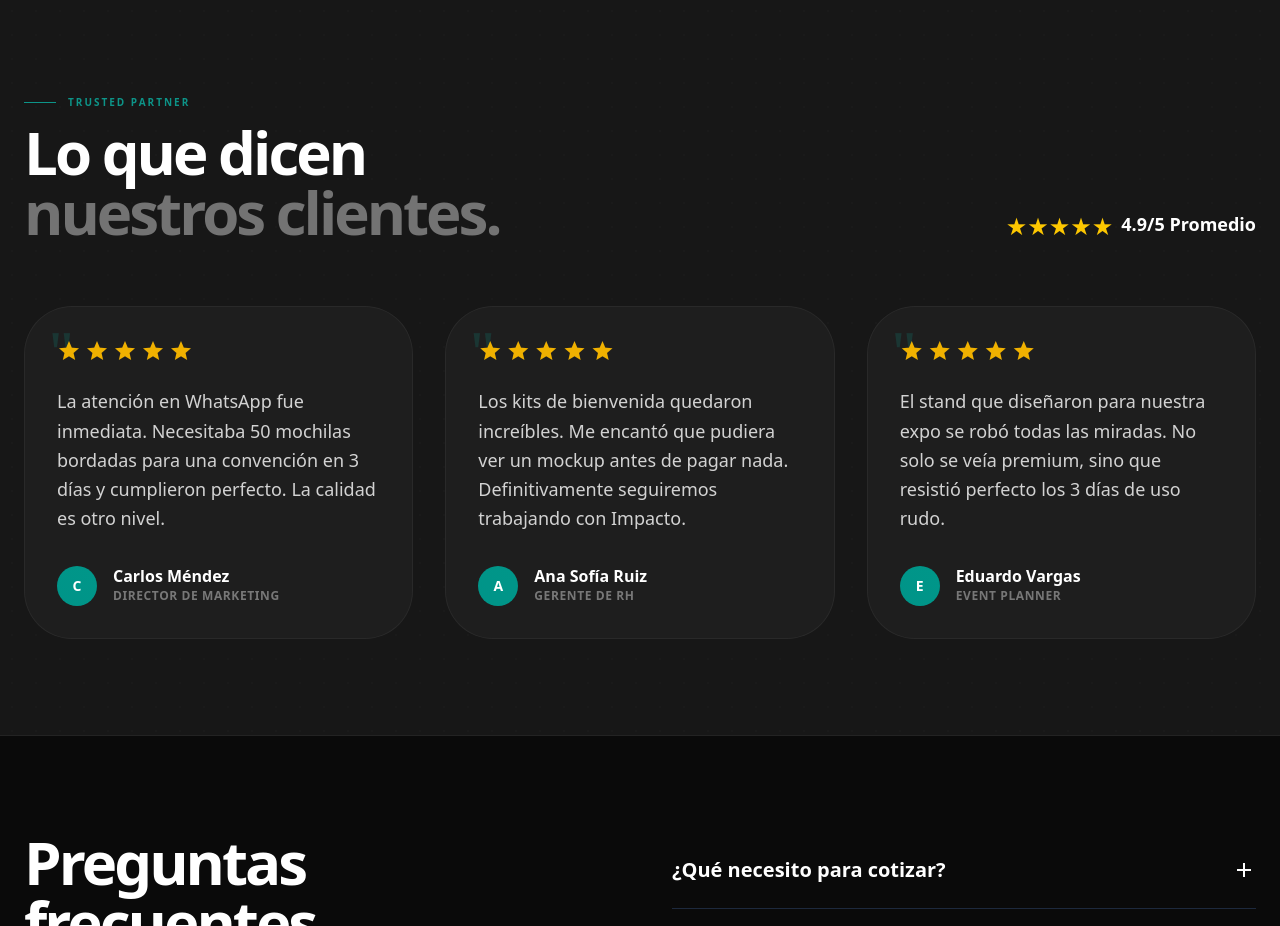
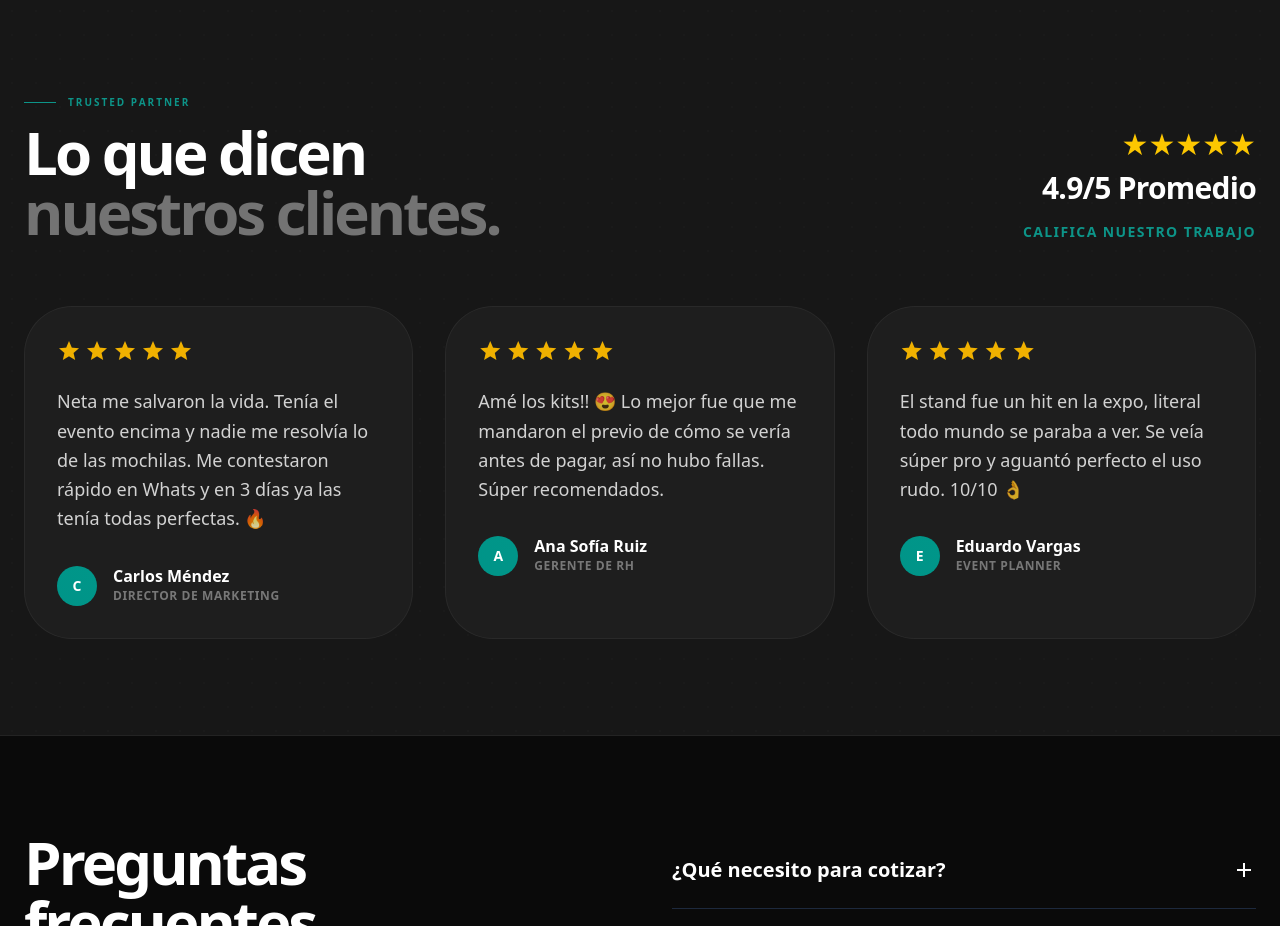
Before and after one commit to lavidadeuncreativx/impactodemarca, a Next.js app: page / in a window 1280 px wide. Shown: the part 4980-5906 px from the top of the page. Built offline with nearby package versions, Linux system fonts and the light colour scheme.

Commit message:
Refine testimonials: UGC copy, larger rating, review modal

```diff
--- a/app/components/Testimonials.tsx
+++ b/app/components/Testimonials.tsx
@@ -1,32 +1,43 @@
 "use client";
 
-import { motion } from "framer-motion";
+import { useState } from "react";
+import { motion, AnimatePresence } from "framer-motion";
 
-const reviews = [
+const initialReviews = [
     {
         id: 1,
         author: "Carlos Méndez",
         role: "Director de Marketing",
         rating: 5,
-        text: "La atención en WhatsApp fue inmediata. Necesitaba 50 mochilas bordadas para una convención en 3 días y cumplieron perfecto. La calidad es otro nivel."
+        text: "Neta me salvaron la vida. Tenía el evento encima y nadie me resolvía lo de las mochilas. Me contestaron rápido en Whats y en 3 días ya las tenía todas perfectas. 🔥"
     },
     {
         id: 2,
         author: "Ana Sofía Ruiz",
         role: "Gerente de RH",
         rating: 5,
-        text: "Los kits de bienvenida quedaron increíbles. Me encantó que pudiera ver un mockup antes de pagar nada. Definitivamente seguiremos trabajando con Impacto."
+        text: "Amé los kits!! 😍 Lo mejor fue que me mandaron el previo de cómo se vería antes de pagar, así no hubo fallas. Súper recomendados."
     },
     {
         id: 3,
         author: "Eduardo Vargas",
         role: "Event Planner",
         rating: 5,
-        text: "El stand que diseñaron para nuestra expo se robó todas las miradas. No solo se veía premium, sino que resistió perfecto los 3 días de uso rudo."
+        text: "El stand fue un hit en la expo, literal todo mundo se paraba a ver. Se veía súper pro y aguantó perfecto el uso rudo. 10/10 👌"
     }
 ];
 
 export default function Testimonials() {
+    const [reviews, setReviews] = useState(initialReviews);
+    const [isModalOpen, setIsModalOpen] = useState(false);
+    const [newReview, setNewReview] = useState({ author: "", role: "", text: "", rating: 5 });
+
+    const handleSubmit = (e: React.FormEvent) => {
+        e.preventDefault();
+        setReviews([{ ...newReview, id: Date.now() }, ...reviews]);
+        setIsModalOpen(false);
+        setNewReview({ author: "", role: "", text: "", rating: 5 });
+    };
     return (
         <section id="resenas" className="py-24 bg-neutral-900 border-y border-white/5 relative overflow-hidden">
             {/* Background Texture */}
@@ -48,9 +59,15 @@ export default function Testimonials() {
                         </h2>
                     </motion.div>
 
-                    <div className="flex gap-2">
-                        <div className="text-yellow-400 flex text-2xl">★★★★★</div>
-                        <span className="text-white font-bold text-lg">4.9/5 Promedio</span>
+                    <div className="flex flex-col md:items-end gap-2">
+                        <div className="text-yellow-400 flex text-3xl">★★★★★</div>
+                        <span className="text-white font-black text-3xl tracking-tight">4.9/5 Promedio</span>
+                        <button
+                            onClick={() => setIsModalOpen(true)}
+                            className="text-primary text-sm font-bold uppercase tracking-widest hover:underline underline-offset-4 mt-2"
+                        >
+                            Califica nuestro trabajo
+                        </button>
                     </div>
                 </div>
 
@@ -64,7 +81,6 @@ export default function Testimonials() {
                             transition={{ delay: i * 0.15, duration: 0.6 }}
                             className="bg-neutral-800/50 backdrop-blur-sm border border-white/5 p-8 rounded-3xl relative group hover:bg-neutral-800 transition-colors"
                         >
-                            <div className="text-primary text-6xl font-serif absolute top-4 left-6 opacity-20">"</div>
 
                             <div className="relative z-10">
                                 <div className="flex text-yellow-500 mb-6 text-sm gap-1">
@@ -91,6 +107,76 @@ export default function Testimonials() {
                     ))}
                 </div>
             </div>
+
+            {/* Review Modal */}
+            <AnimatePresence>
+                {isModalOpen && (
+                    <motion.div
+                        initial={{ opacity: 0 }}
+                        animate={{ opacity: 1 }}
+                        exit={{ opacity: 0 }}
+                        className="fixed inset-0 z-50 flex items-center justify-center px-4 bg-black/80 backdrop-blur-sm"
+                        onClick={() => setIsModalOpen(false)}
+                    >
+                        <motion.div
+                            initial={{ scale: 0.9, opacity: 0, y: 20 }}
+                            animate={{ scale: 1, opacity: 1, y: 0 }}
+                            exit={{ scale: 0.9, opacity: 0, y: 20 }}
+                            onClick={(e) => e.stopPropagation()}
+                            className="bg-neutral-900 w-full max-w-md p-8 rounded-3xl border border-white/10 relative shadow-2xl"
+                        >
+                            <button
+                                onClick={() => setIsModalOpen(false)}
+                                className="absolute top-4 right-4 text-white/50 hover:text-white"
+                            >
+                                <span className="material-symbols-outlined">close</span>
+                            </button>
+
+                            <h3 className="text-2xl font-black text-white mb-6">Comparte tu experiencia</h3>
+
+                            <form onSubmit={handleSubmit} className="space-y-4">
+                                <div>
+                                    <label className="block text-xs font-bold uppercase tracking-widest text-neutral-500 mb-2">Nombre</label>
+                                    <input
+                                        required
+                                        type="text"
+                                        className="w-full bg-neutral-800 border border-neutral-700 rounded-xl px-4 py-3 text-white focus:outline-none focus:border-primary transition-colors"
+                                        value={newReview.author}
+                                        onChange={(e) => setNewReview({ ...newReview, author: e.target.value })}
+                                    />
+                                </div>
+                                <div>
+                                    <label className="block text-xs font-bold uppercase tracking-widest text-neutral-500 mb-2">Rol / Puesto</label>
+                                    <input
+                                        required
+                                        type="text"
+                                        className="w-full bg-neutral-800 border border-neutral-700 rounded-xl px-4 py-3 text-white focus:outline-none focus:border-primary transition-colors"
+                                        value={newReview.role}
+                                        onChange={(e) => setNewReview({ ...newReview, role: e.target.value })}
+                                    />
+                                </div>
+                                <div>
+                                    <label className="block text-xs font-bold uppercase tracking-widest text-neutral-500 mb-2">Reseña</label>
+                                    <textarea
+                                        required
+                                        rows={4}
+                                        className="w-full bg-neutral-800 border border-neutral-700 rounded-xl px-4 py-3 text-white focus:outline-none focus:border-primary transition-colors resize-none"
+                                        value={newReview.text}
+                                        onChange={(e) => setNewReview({ ...newReview, text: e.target.value })}
+                                    />
+                                </div>
+
+                                <button
+                                    type="submit"
+                                    className="w-full bg-primary hover:bg-teal-600 text-white font-bold py-4 rounded-xl transition-all shadow-lg shadow-primary/20 hover:scale-[1.02] active:scale-95"
+                                >
+                                    Publicar reseña
+                                </button>
+                            </form>
+                        </motion.div>
+                    </motion.div>
+                )}
+            </AnimatePresence>
         </section>
     );
 }
```
